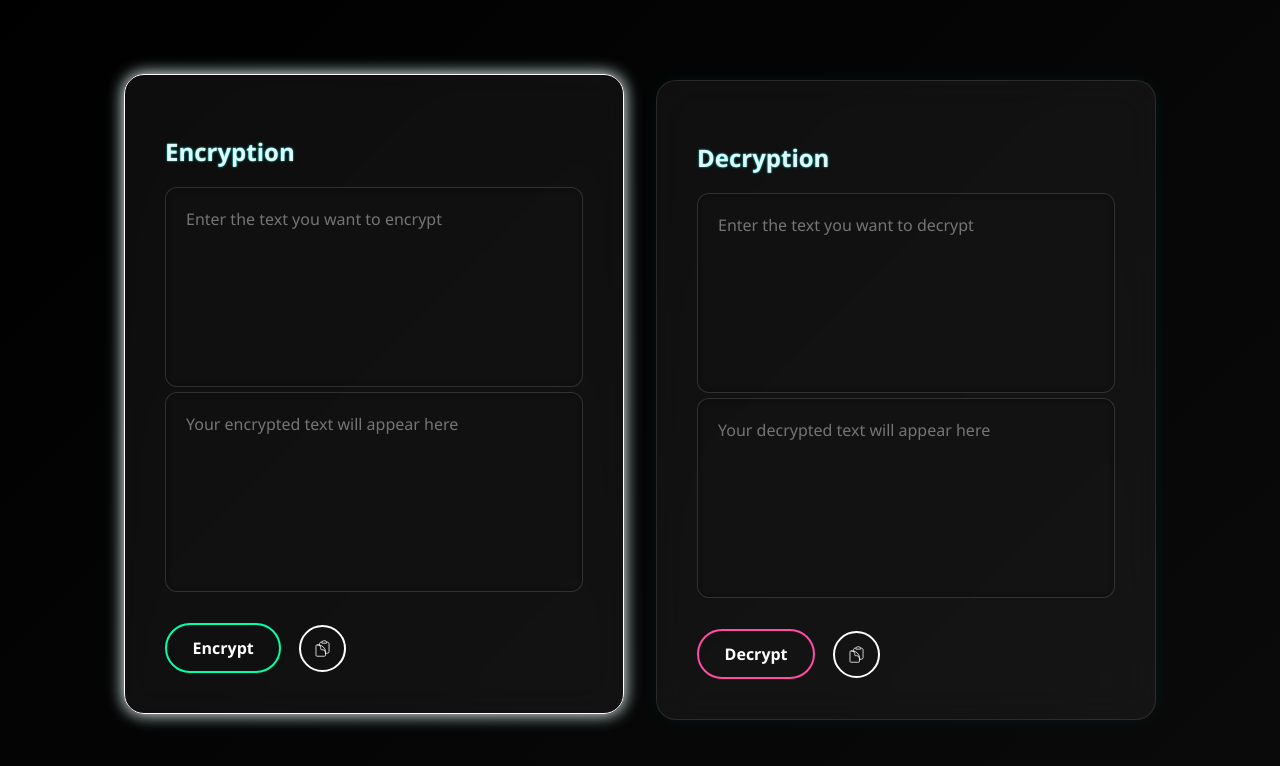
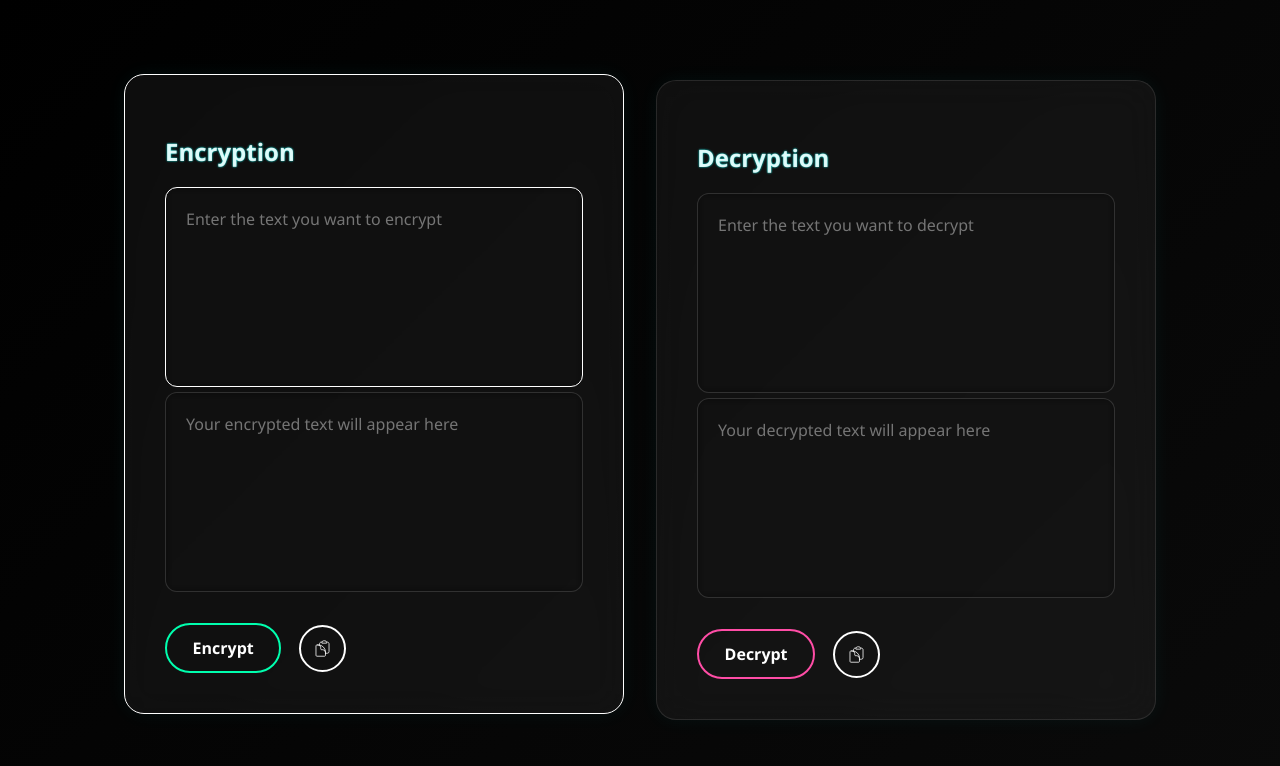
Before and after one commit to sonxmS/AES_encrypt_decrypt, a website with bundled scripts: page index.html in a window 1280 px wide. In both pictures the pointer is over the element "Enter the text you want to encrypt". Built offline with nearby package versions, Linux system fonts and the light colour scheme.

Commit message:
removed boxshadow from cards

```diff
--- a/styles.css
+++ b/styles.css
@@ -47,7 +47,7 @@ body {
 
 .card:hover {
     transform: translateY(-6px);
-    box-shadow: 0 0 16px #ffffff, 0 0 24px #00fff720;
+    /* box-shadow: 0 0 16px #ffffff, 0 0 24px #00fff720; */
     border: 1px solid #ffffff;
 }
 
@@ -74,9 +74,9 @@ textarea {
     transition: border 0.3s ease, box-shadow 0.3s ease;
 }
 
-textarea:focus {
+textarea:hover {
     border: 1px solid #ffffff;
-    box-shadow: 0 0 10px #ffffffaa;
+    /* box-shadow: 0 0 10px #ffffffaa; */
 }
 
 .btn {
```
